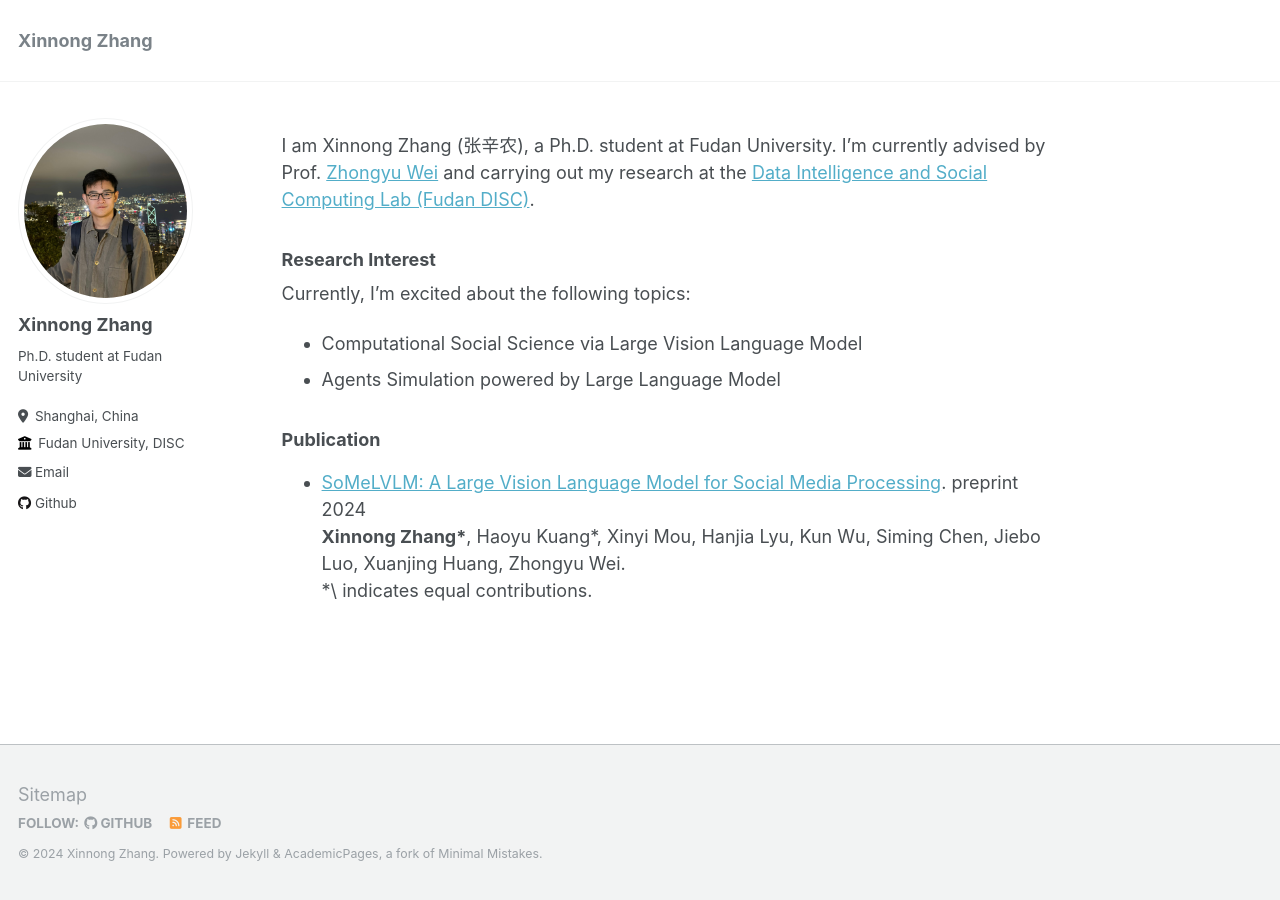
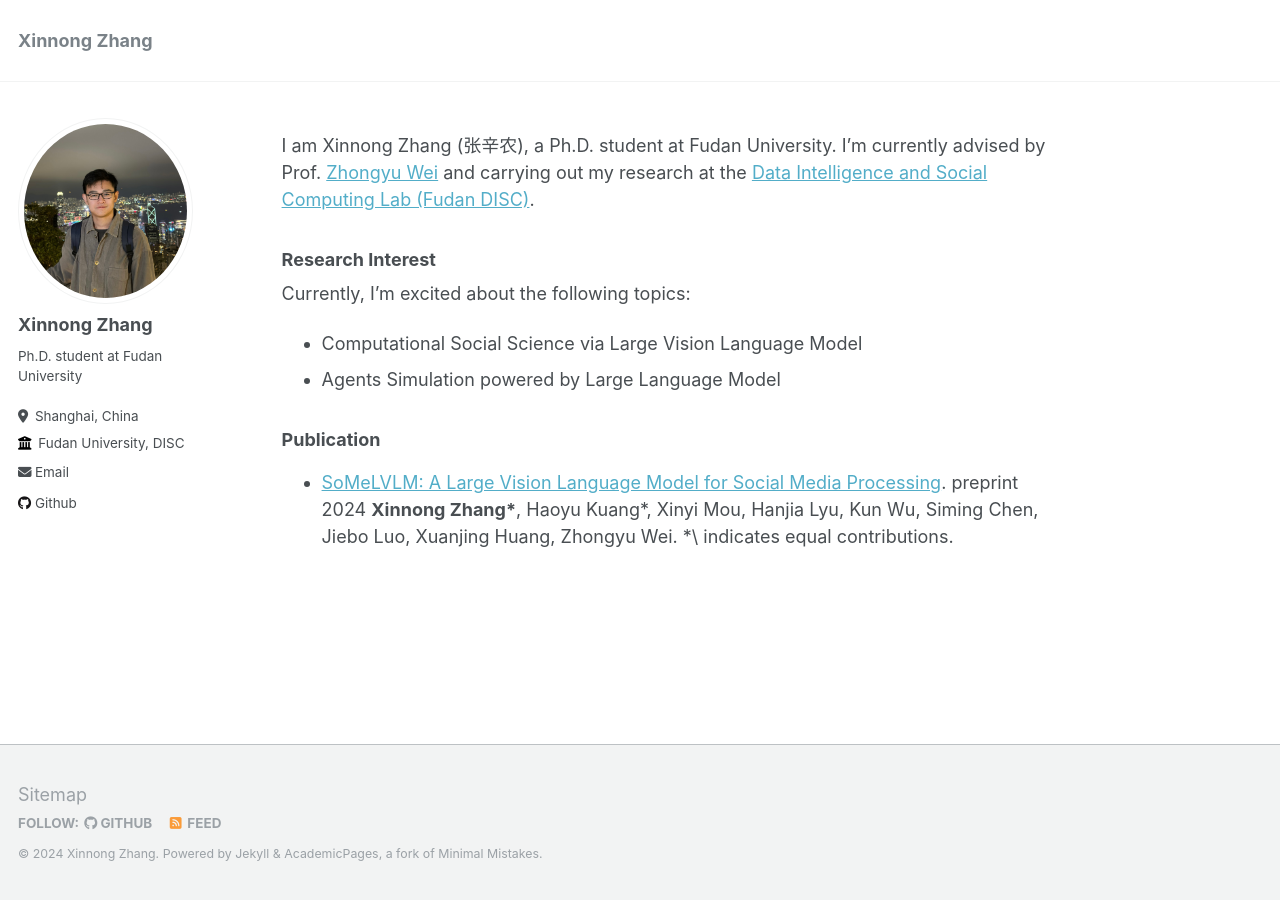
Before and after one commit to Lishi905/lishi905.github.io, a Jekyll site: the page built from _pages/about.md, in a window 1280 px wide. Built offline with Jekyll 4.4.1, drawn with Linux system fonts in a browser that asks for light colours.

```diff
--- a/_pages/about.md
+++ b/_pages/about.md
@@ -18,6 +18,6 @@ Currently, I'm excited about the following topics:
 
 ### Publication
 
-- [SoMeLVLM: A Large Vision Language Model for Social Media Processing](https://arxiv.org/abs/2402.13022). preprint 2024\\
-  **Xinnong Zhang\***, Haoyu Kuang\*, Xinyi Mou, Hanjia Lyu, Kun Wu, Siming Chen, Jiebo Luo, Xuanjing Huang, Zhongyu Wei.\\
-  *\ indicates equal contributions.
+- [SoMeLVLM: A Large Vision Language Model for Social Media Processing](https://arxiv.org/abs/2402.13022). preprint 2024
+**Xinnong Zhang\***, Haoyu Kuang\*, Xinyi Mou, Hanjia Lyu, Kun Wu, Siming Chen, Jiebo Luo, Xuanjing Huang, Zhongyu Wei.
+*\ indicates equal contributions.
```
